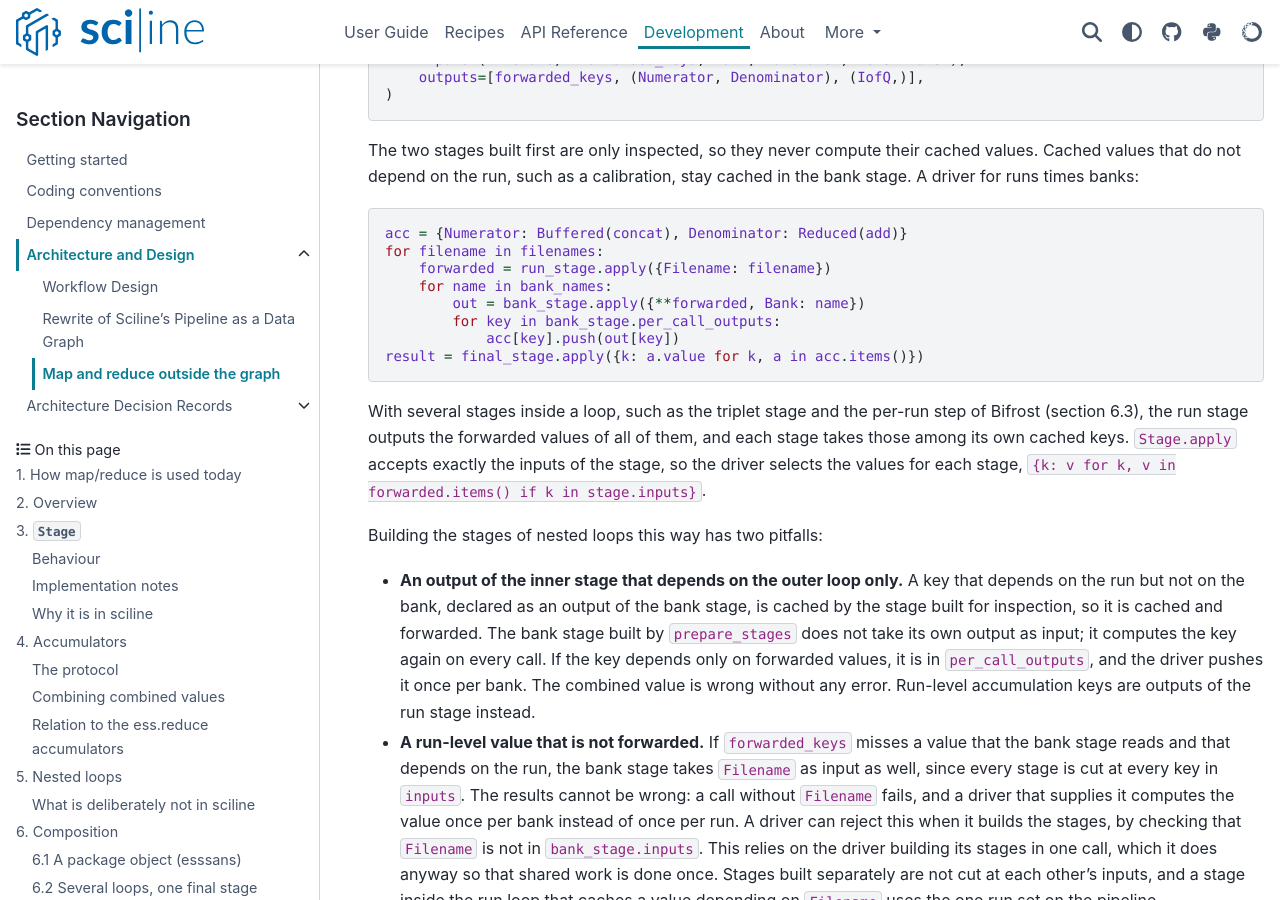
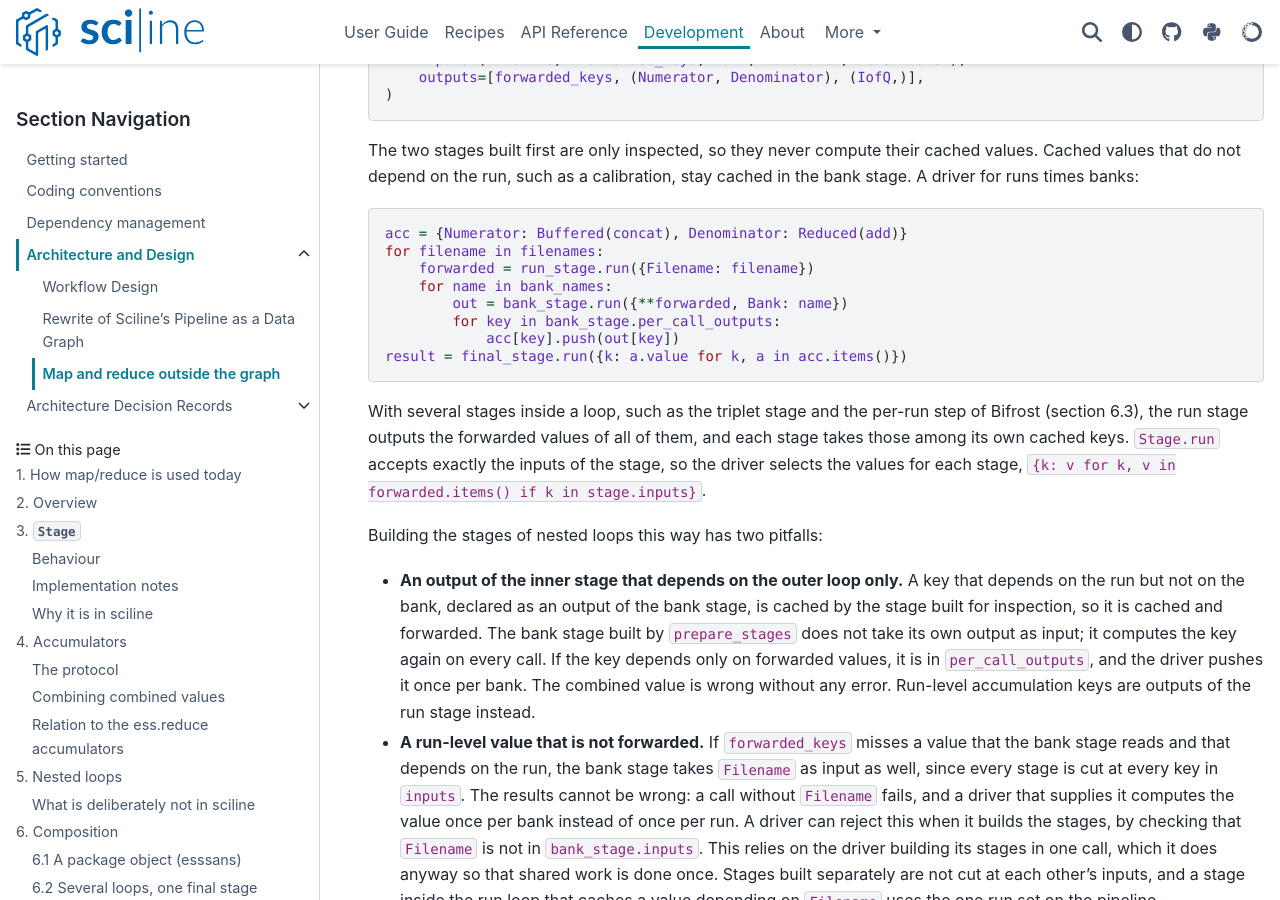
Before and after one commit to scipp/sciline, a Sphinx documentation site: the page built from docs/developer/architecture-and-design/map-reduce-outside-the-graph.md, in a window 1280 px wide and 900 px high, scrolled down 5735 px. Built offline with Sphinx 7.4.7 and the PyData theme 0.15.4, drawn with Linux system fonts in a browser that asks for light colours; the version number could not be read and is left out; some of the changed text lies outside the part shown.

Commit message:
Rename Stage.apply to Stage.run and show visualize_stages in the guide
Address review comments on #245:

- Stage.apply is now Stage.run. "apply" read as mapping the stage over
  the files without computing anything yet.
- User guide: draw the contribute and finalize stages with
  visualize_stages in "Combining over files".
- loki_validation.py: explain why reduction_stages checks the inputs
  and per-call outputs of the contribute stages, which the driver in
  the user guide does not need.

Co-Authored-By: Claude Opus 5.5 <noreply@anthropic.com>

````diff
--- a/docs/developer/architecture-and-design/loki_validation.py
+++ b/docs/developer/architecture-and-design/loki_validation.py
@@ -167,7 +167,19 @@ def accumulators_for(run_type: type) -> dict[Any, Any]:
 
 
 def reduction_stages(pipeline: sciline.Pipeline) -> tuple[dict[type, Stage], Stage]:
-    """One contribute stage per run type, and their shared finalize stage."""
+    """One contribute stage per run type, and their shared finalize stage.
+
+    ``prepare_stages`` makes every accumulation key an input of the finalize stage,
+    so the driver pushes every accumulation key for every run, not only the
+    ``per_call_outputs`` as in the user guide. This relies on two properties of the
+    workflow, which a user who inserts providers can break. Neither fails on the
+    tutorial data; the checks below turn them into errors when the stages are built:
+
+    - Each contribute stage takes only the filename of its own run type. Otherwise,
+      the first call fails, with a less clear error.
+    - Each accumulation key depends on the run. Otherwise, it would be pushed once
+      per run and counted that many times, without any error.
+    """
     run_types = (SampleRun, BackgroundRun)
     acc_keys = [tuple(accumulators_for(rt)) for rt in run_types]
     *stages, final = prepare_stages(
@@ -235,9 +247,9 @@ class SansReduction:
             contributions = self._contributions[run_type]
             for run in self._runs[run_type]:
                 if run not in contributions:
-                    contributions[run] = stage.apply({Filename[run_type]: run})
+                    contributions[run] = stage.run({Filename[run_type]: run})
             combined |= combine(run_type, contributions.values())
-        return self._finalize.apply(combined)
+        return self._finalize.run(combined)
 
 
 def main() -> None:
@@ -312,8 +324,7 @@ def main() -> None:
     key = NormalizedQ[SampleRun, Numerator]
     per_run = Stage(flat, outputs=(key,), inputs=(Filename[SampleRun],))
     members = {
-        i: per_run.apply({Filename[SampleRun]: f})[key]
-        for i, f in enumerate(sample_runs)
+        i: per_run.run({Filename[SampleRun]: f})[key] for i, f in enumerate(sample_runs)
     }
     single = sans.with_pixel_mask_filenames(base, masks)
     print('per-member NormalizedQ[SampleRun, Numerator] vs single-run compute:')
@@ -329,16 +340,16 @@ def main() -> None:
     calls.clear()
     stages, finalize = reduction_stages(flat)
     # Sample runs combined as a chain, one new run onto the previous result.
-    sample = stages[SampleRun].apply({Filename[SampleRun]: sample_runs[0]})
+    sample = stages[SampleRun].run({Filename[SampleRun]: sample_runs[0]})
     for run in sample_runs[1:]:
-        new = stages[SampleRun].apply({Filename[SampleRun]: run})
+        new = stages[SampleRun].run({Filename[SampleRun]: run})
         sample = combine(SampleRun, [sample, new])
     background_stage = stages[BackgroundRun]
     background = combine(
         BackgroundRun,
-        (background_stage.apply({Filename[BackgroundRun]: r}) for r in background_runs),
+        (background_stage.run({Filename[BackgroundRun]: r}) for r in background_runs),
     )
-    staged = finalize.apply({**sample, **background})
+    staged = finalize.run({**sample, **background})
     print(f'separate calls (calls {calls}):')
     for key in OUTPUTS:
         compare(key.__name__, staged[key], results[key])
--- a/docs/developer/architecture-and-design/map-reduce-outside-the-graph.md
+++ b/docs/developer/architecture-and-design/map-reduce-outside-the-graph.md
@@ -67,7 +67,7 @@ Terms used in this document:
 ```python
 stage = Stage(pipeline, inputs=(Filename,), outputs=(Numerator, Denominator))
 stage.cached                            # keys whose values the stage caches
-stage.apply({Filename: 'run1.nxs'}) # -> {Numerator: ..., Denominator: ...}
+stage.run({Filename: 'run1.nxs'}) # -> {Numerator: ..., Denominator: ...}
 
 # Several stages from one pipeline, with their cached values computed in one run:
 contribute, finalize = prepare_stages(
@@ -199,16 +199,16 @@ A driver for runs times banks:
 ```python
 acc = {Numerator: Buffered(concat), Denominator: Reduced(add)}
 for filename in filenames:
-    forwarded = run_stage.apply({Filename: filename})
+    forwarded = run_stage.run({Filename: filename})
     for name in bank_names:
-        out = bank_stage.apply({**forwarded, Bank: name})
+        out = bank_stage.run({**forwarded, Bank: name})
         for key in bank_stage.per_call_outputs:
             acc[key].push(out[key])
-result = final_stage.apply({k: a.value for k, a in acc.items()})
+result = final_stage.run({k: a.value for k, a in acc.items()})
 ```
 
 With several stages inside a loop, such as the triplet stage and the per-run step of Bifrost (section 6.3), the run stage outputs the forwarded values of all of them, and each stage takes those among its own cached keys.
-`Stage.apply` accepts exactly the inputs of the stage, so the driver selects the values for each stage, `{k: v for k, v in forwarded.items() if k in stage.inputs}`.
+`Stage.run` accepts exactly the inputs of the stage, so the driver selects the values for each stage, `{k: v for k, v in forwarded.items() if k in stage.inputs}`.
 
 Building the stages of nested loops this way has two pitfalls:
 
@@ -302,7 +302,7 @@ A result enters another driver as an ordinary parameter of the flat pipeline; th
 banks = Stage(pipeline, outputs=(EmptyDetector,), inputs=(NeXusDetectorName,))
 acc = Buffered(combine_banks)
 for name in bank_names:
-    acc.push(banks.apply({NeXusDetectorName: name})[EmptyDetector])
+    acc.push(banks.run({NeXusDetectorName: name})[EmptyDetector])
 pipeline[EmptyDetector] = acc.value
 processor = StreamProcessor(pipeline, ...)
 ```
@@ -371,14 +371,14 @@ It uses them in four places:
   assert set(contribute_stage.per_call_outputs) == set(ACC_KEYS)  # each varies per run
 
   def contribute(filename):   # CONTRIBUTE: one run -> accumulation keys, exposed as outputs
-      return contribute_stage.apply({Filename[SampleRun]: filename})
+      return contribute_stage.run({Filename[SampleRun]: filename})
 
   def combine(contributions): # COMBINE: references to the outputs of CONTRIBUTE -> result
       acc = {k: make() for k, make in ACCUMULATORS.items()}
       for contribution in contributions:
           for k, a in acc.items():
               a.push(contribution[k])
-      return final_stage.apply({k: a.value for k, a in acc.items()})
+      return final_stage.run({k: a.value for k, a in acc.items()})
   ```
 
   Each record describes only its own computation, so no check that the contributions agree is needed.
@@ -505,7 +505,7 @@ An earlier version of the stage tests was run on the generics branch and passed.
 
 The tests cover:
 
-- **Stage:** cached values computed once and the per-call part on each call; an intermediate input cuts off its ancestors; inputs the outputs do not need are rejected; pass-through of an output that is an input; `apply` rejects a missing input and a value for a key that is not an input; snapshot behaviour; `prepare_stages` cuts every stage at every input, so a stage reading a value that depends on another stage's input takes that input itself, and allows a stage that takes as input a value that another stage holds; `prepare_stages` computes shared work once, gives each stage the inputs it needs, and rejects an input that no stage takes and an output not in the pipeline; concurrent calls compute the held values only once; an expensive load before a cheap parameter (the shape of tuning in essapps); the default scheduler follows a replacement of `sciline.task_graph.DaskScheduler`; the `StreamProcessor` shape with a context update; `visualize_stages` fills what each stage computes with the color of that stage, and applies the styles of groups given by the caller.
+- **Stage:** cached values computed once and the per-call part on each call; an intermediate input cuts off its ancestors; inputs the outputs do not need are rejected; pass-through of an output that is an input; `run` rejects a missing input and a value for a key that is not an input; snapshot behaviour; `prepare_stages` cuts every stage at every input, so a stage reading a value that depends on another stage's input takes that input itself, and allows a stage that takes as input a value that another stage holds; `prepare_stages` computes shared work once, gives each stage the inputs it needs, and rejects an input that no stage takes and an output not in the pipeline; concurrent calls compute the held values only once; an expensive load before a cheap parameter (the shape of tuning in essapps); the default scheduler follows a replacement of `sciline.task_graph.DaskScheduler`; the `StreamProcessor` shape with a context update; `visualize_stages` fills what each stage computes with the color of that stage, and applies the styles of groups given by the caller.
 - **Accumulators:** push order, the first push as result, reading without pushes, pushing combined values gives the same result.
 
 ### Nested drivers
````
Also changed, not shown: docs/developer/adr/0003-replace-map-reduce-with-stages-outside-the-graph.md (+6 -6 lines), docs/user-guide/stages.ipynb, 2 other files.
